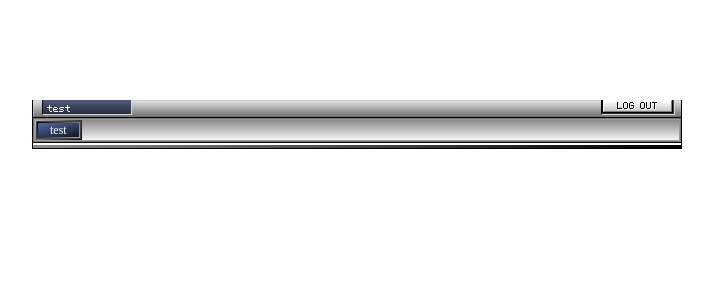
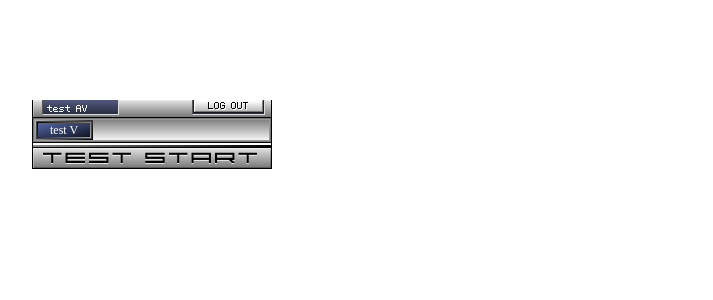
Before and after one commit to Eastonium/nightfall-react, a React (Create React App) app: page / in a window 1280 px wide. Shown: the top 300 px of the page, without its empty margins (68-781 px from the left). Built offline with nearby package versions, Linux system fonts and the light colour scheme; a web font is replaced by a local one; what assets would draw is missing.

Commit message:
Added MetalButton Added "Abstract" font Style tweaks

```diff
--- a/src/components/button.js
+++ b/src/components/button.js
@@ -3,10 +3,12 @@ import React, { memo } from 'react';
 import { css, jsx } from '@emotion/core';
 import Color from 'color';
 
+import * as Fonts from 'fonts';
+
 const buttonColors = {
 	blue: "#053FF4",
 	cyan: "#09C0FD",
-	green: "#58A445",
+	green: "#3cd515",
 	red: "#F5042F",
 }
 
@@ -16,41 +18,90 @@ const getGradientColors = (color, active) => [
 ];
 
 export const Button = Object.assign(
-	memo(function Button({ color = buttonColors.blue, children, ...props }) {
-		return <button css={styles.button(color)} {...props}><span {...{ children }} /></button>
+	memo(function Button({ color = buttonColors.blue, big, fill, children, ...props }) {
+		return <button css={styles.primaryButton(color, big, fill)} {...props}><span {...{ children }} /></button>
 	}),
 	{ colors: buttonColors },
 );
+
+export const MetalButton = memo(function MetalButton({ dark, small, fill, ...props }) {
+	return <button css={styles.metalButton(dark, small, fill)} {...props} />
+});
+
 const styles = {
-	button: color => css`
+	primaryButton: (color, big, fill) => css`
+		${fill ? "display: block; width: -webkit-fill-available;" : ""}
 		border: 1px solid;
 		border-image: linear-gradient(135deg, #BBB, #000) 1;
 		padding: 1px;
 		box-shadow: inset 0 0 0 1px #444;
 		color: #FFF;
 
-		&:enabled {
-			cursor: pointer;
-
-			> span {
-				background: linear-gradient(165deg, ${getGradientColors(color, false).join(", ")});
-			}
-
-			&:hover, &:focus {
-				> span {
-					background: linear-gradient(165deg, ${getGradientColors(color, true).join(", ")});
-				}
-			}
-		}
-
 		> span {
 			display: flex;
 			justify-content: center;
 			align-items: center;
+			height: ${big ? 24 : 16}px;
 			border: 1px solid;
 			border-image: linear-gradient(-45deg, #AAA, #000) 1;
-			padding: 1px 12px;
-			background: linear-gradient(165deg, #666, #222);
+			padding: 0 12px;
+			background: linear-gradient(to bottom right, ${getGradientColors(color, false).join(", ")});
+		}
+
+		&:enabled {
+			cursor: pointer;
+
+			&:hover, &:focus {
+				> span {
+					background: linear-gradient(to bottom right, ${getGradientColors(color, true).join(", ")});
+				}
+			}
+		}
+		&:disabled > span {
+			background: linear-gradient(to bottom right, #666, #222);
+		}
+	`,
+	metalButton: (dark, small, fill) => css`
+		position: relative;
+		${Fonts.Abstract};
+		${small ? "font-size: 8px;" : ""}
+		${fill ? "display: block; width: -webkit-fill-available;" : ""}
+		height: ${small ? "12px" : "20px"};
+		padding: ${small ? "0 8px 1px 7px" : "0 10px 1px 9px"};
+		border-width: 1px 0 0 1px;
+		border-style: solid;
+		border-image: linear-gradient(${dark ? "#68719C , #31384e" : "#EEE, #999"}) 1;
+		${dark ? "color: #E0E2EB;" : "text-shadow: 0px 1px #FFFB;"}
+		background: linear-gradient(${dark ? "#52597D, #282E40" : "#DDD, #777"});
+
+		&::after {
+			content: '';
+			position: absolute;
+			top: 0;
+			left: 0;
+			bottom: 0;
+			right: 0;
+			border-width: 0 1px 1px 0;
+			border-style: solid;
+			border-image: linear-gradient(${dark ? "#444B69, #212635" : "#BBB, #555"}) 1;
+		}
+
+		&:enabled {
+			cursor: pointer;
+
+			&:hover, &:focus {
+				border-image: linear-gradient(${dark ? "#334ED1 , #14286C" : "#FFF, #CDE1FE, #669EFF"}) 1;
+				${dark ? "color: #e0e2eb;" : "text-shadow: 0px 1px #FFFB;"}
+				background: linear-gradient(${dark ? "#273DAA, #102156" : "#ECFCFC, #76ABFC, #2674FF"});
+
+				&::after {
+					border-image: linear-gradient(${dark ? "#20348D, #0D1C49" : "#7BEAEA, #1E76FA, #0054E6"}) 1;
+				}
+			}
+		}
+		&:disabled {
+			color: ${dark ? "#282E40" : "#777"};
+			text-shadow: 0px 1px #FFF${dark ? 1 : 3};
 		}
 	`,
 };
--- a/src/components/map.js
+++ b/src/components/map.js
@@ -4,13 +4,17 @@ import { css, jsx } from '@emotion/core';
 
 import MapImage from 'assets/base/textures/maps/map.png';
 import { Window } from './window';
-import { Button } from './button';
+import { Button, MetalButton } from './button';
 
 export const Map = memo(function Map() {
 	return (
 		<div css={styles.map}>
-			<Window title="test" titleBarButtonProps={{ children: "log out" }}>
-				<Button>test</Button>
+			<Window
+				title="test AV"
+				titleBarButtonProps={{ children: "log out" }}
+				postFooter={<MetalButton>Test start</MetalButton>}
+			>
+				<Button>test V</Button>
 			</Window>
 		</div>
 	)
--- a/src/components/window.js
+++ b/src/components/window.js
@@ -4,27 +4,33 @@ import { css, jsx } from '@emotion/core';
 import classNames from 'classnames';
 
 export const Window = memo(function Window({
-	size, resizable, children,
+	size, resizable, children, postFooter,
 	title, titleBarIcon, titleBarButtonProps,
 }) {
 	const dynamicStyles = useMemo(() => ({
-		width: 650,
+		// width: 650,
 		// height: 420,
 		resize: resizable ? "both" : "none",
 	}), [size, resizable]);
 
 	return (
 		<div css={styles.window} style={dynamicStyles}>
-			<div css={styles.bar} className={classNames({ "has-icon": !!titleBarIcon })}>
-				{titleBarIcon && <img {...titleBarIcon} />}{/* eslint-disable-line jsx-a11y/alt-text */}
-				{title && <div className="title">{title}</div>}
-				<hr />
-				{titleBarButtonProps && <div><button {...titleBarButtonProps} /></div>}
+			<div>
+				<div css={styles.bar} className={classNames({ "has-icon": !!titleBarIcon })}>
+					{titleBarIcon && <img {...titleBarIcon} />}{/* eslint-disable-line jsx-a11y/alt-text */}
+					{title && <div className="title">{title}</div>}
+					{titleBarButtonProps && (
+						<div css={styles.barButtonContainer}>
+							<button {...titleBarButtonProps} />
+						</div>
+					)}
+				</div>
 			</div>
 			{children && <>
 				<div css={styles.content} {...{ children }} />
-				<hr css={styles.footer} />
+				<div css={styles.footer} />
 			</>}
+			{postFooter && <div>{postFooter}</div>}
 		</div>
 	);
 });
@@ -36,41 +42,38 @@ const styles = {
 		top: 100px;
 		left: 100px;
 
-		display: flex;
+		display: inline-flex;
 		flex-direction: column;
 		min-width: 126px;
-		border: 1px solid #000;
-		border-top: 0;
+		border: solid #000;
+		border-width: 0 1px;
+
+		> div {
+			border-bottom: 1px solid #000;
+		}
 	`,
 	bar: css`
 		flex: 0 0 auto;
-		display: flex;
 		height: 17px;
-		border-top: 1px solid rgba(255,255,255,0.66);
-		border-left: 1px solid rgba(255,255,255,0.33);
+		border-width: 1px 0 0 1px;
+		border-style: solid;
+		border-image: linear-gradient(#EEE, #999) 1;
 		padding: 0 6px 0 8px;
-		background: linear-gradient(#DFDFDF, #707070);
+		background: linear-gradient(#DDD, #777);
 		color: #000;
 
 		&.has-icon {
 			padding-left: 0;
 		}
 
-		hr {
-			flex: 1 0 16px;
-			margin: 0;
-			border: 0;
-			padding: 0;
-		}
-
 		> div {
 			flex: 0 0 auto;
+			display: inline-block;
 			height: 15px;
 			margin-top: -1px;
-			border: 1px solid #D6D6D6;
+			border: 1px solid #DDD;
 			border-top: 0;
-			border-left-color: #000;
-			padding: 0 1px 1px 0;
+			border-left-color: #555;
 			background: linear-gradient(#52597D, #282E40);
 			color: #FFF;
 			overflow: hidden;
@@ -82,23 +85,27 @@ const styles = {
 			}
 		}
 
+	`,
+	barButtonContainer: css`
+		float: right;
+		margin-left: 16px;
+		padding: 0 1px;
+
 		button {
-			flex: 0 0 auto;
 			height: 12px;
-			margin: 0 1px 1px;
 			border: 1px solid #FFF;
-			border-right-color: #787878;
-			border-bottom-color: #787878;
+			border-right-color: #777;
+			border-bottom-color: #777;
 			padding: 1px 13px;
-			box-shadow: 0 0 0 1px #000;
-			background: linear-gradient(#FFF, #C6C6C6);
 			color: #000;
 			text-shadow: 1px 1px #FFF;
 			text-transform: uppercase;
+			background: linear-gradient(#FFF, #BBB);
+			box-shadow: 0 0 0 1px #0008;
 			cursor: pointer;
 
 			&:hover, &:focus {
-				transform: translate(1px, 1px);
+				transform: translate(0, 1px);
 			}
 		}
 	`,
@@ -106,16 +113,12 @@ const styles = {
 		font-family: "04b_25";
 		font-size: 12px;
 		flex: 1 1 auto;
-		border: solid #000;
-		border-width: 1px 0;
 		padding: 2px;
-		background: linear-gradient(rgba(0,0,0,0.5), transparent);
-		box-shadow: inset 0 0 0 1px #787878, inset 0 0 0 2px #999;
+		background: linear-gradient(#0008, transparent);
+		box-shadow: inset 0 0 0 1px #777, inset 0 0 0 2px #999;
 		`,
 	footer: css`
 		height: 5px;
-		margin: 0;
-		border: 0;
 		border-top: 2px solid #FFF;
 		background: linear-gradient(90deg, #8A8A8A, #000);
 	`,
--- /dev/null
+++ b/src/fonts.js
@@ -0,0 +1,15 @@
+import { css } from '@emotion/core';
+
+export const Abstract = css`
+	font-family: "Abstract";
+	font-size: 16px;
+	text-transform: uppercase;
+`;
+export const O4b_25 = css`
+	font-family: "04b_25";
+	font-size: 12px;
+`;
+export const BitLight = css`
+	font-family: "BitLight";
+	font-size: 10px;
+`;
--- a/src/globalStyles.css
+++ b/src/globalStyles.css
@@ -1,3 +1,7 @@
+@font-face {
+  font-family: "Abstract";
+  src: url("/fonts/Abstract.ttf");
+}
 @font-face {
   font-family: "BitLight";
   src: url("/fonts/BitLight10.ttf");
```
Also changed, not shown: public/fonts/Abstract.ttf (added), public/fonts/AbstractOrig.ttf (added).
